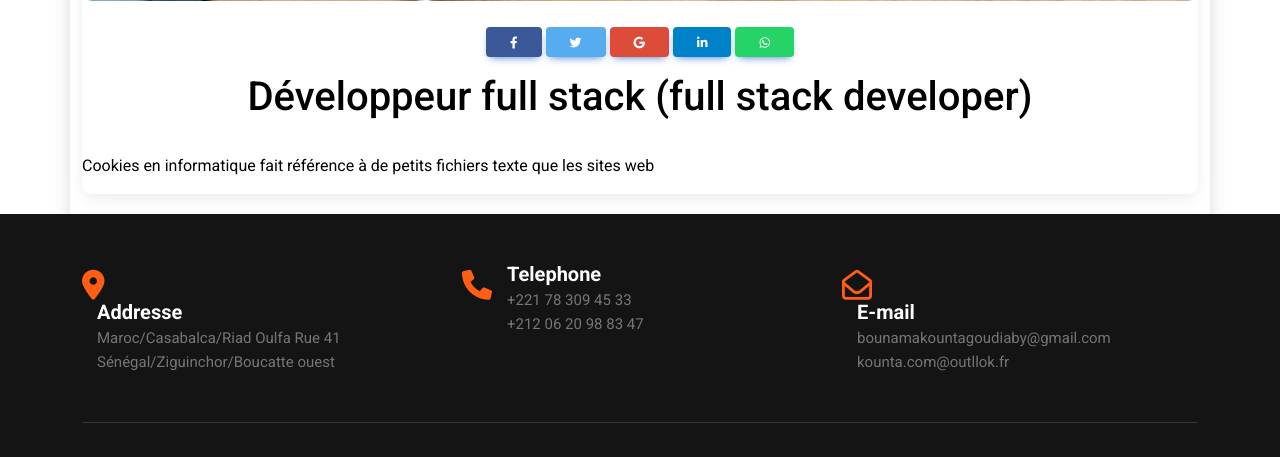
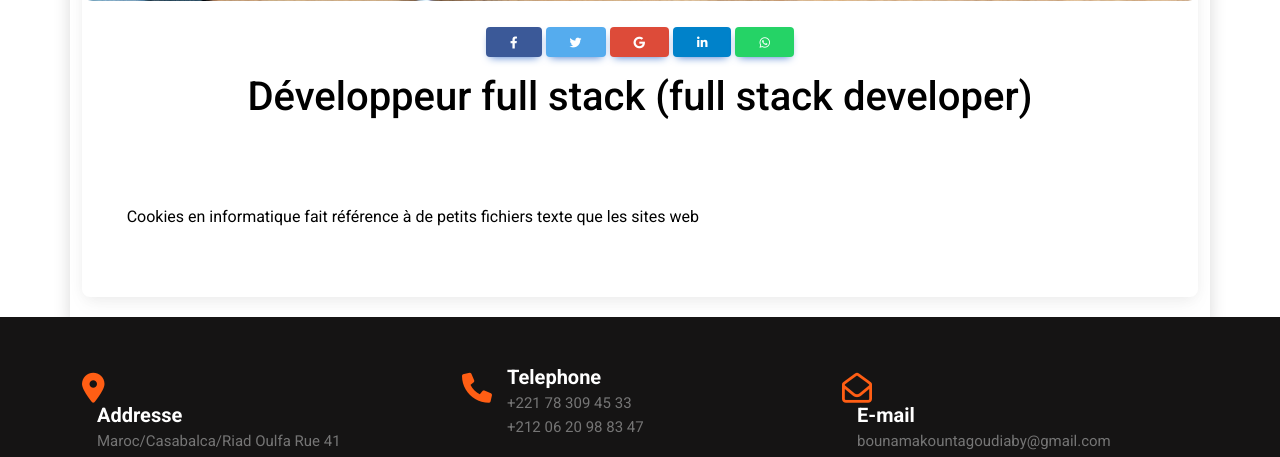
Before and after one commit to Kountade/cours, a Django app: a page that uses blog/templates/blog/blog_plus.html in a window 1280 px wide. Shown: the part 844-1301 px from the top of the page. Run offline with Django 4.2, Linux system fonts and the light colour scheme; data comes from the database, SQL or seed files in the repository; some libraries are stand-ins or nearby versions; some web fonts are replaced.

Commit message:
update blog detail dd

```diff
--- a/blog/templates/blog/blog_plus.html
+++ b/blog/templates/blog/blog_plus.html
@@ -39,7 +39,7 @@
             </div>
 
 
-       <article class="">
+       <article class="descripblo">
 
               {{blog.full_description|safe}}
 
```
